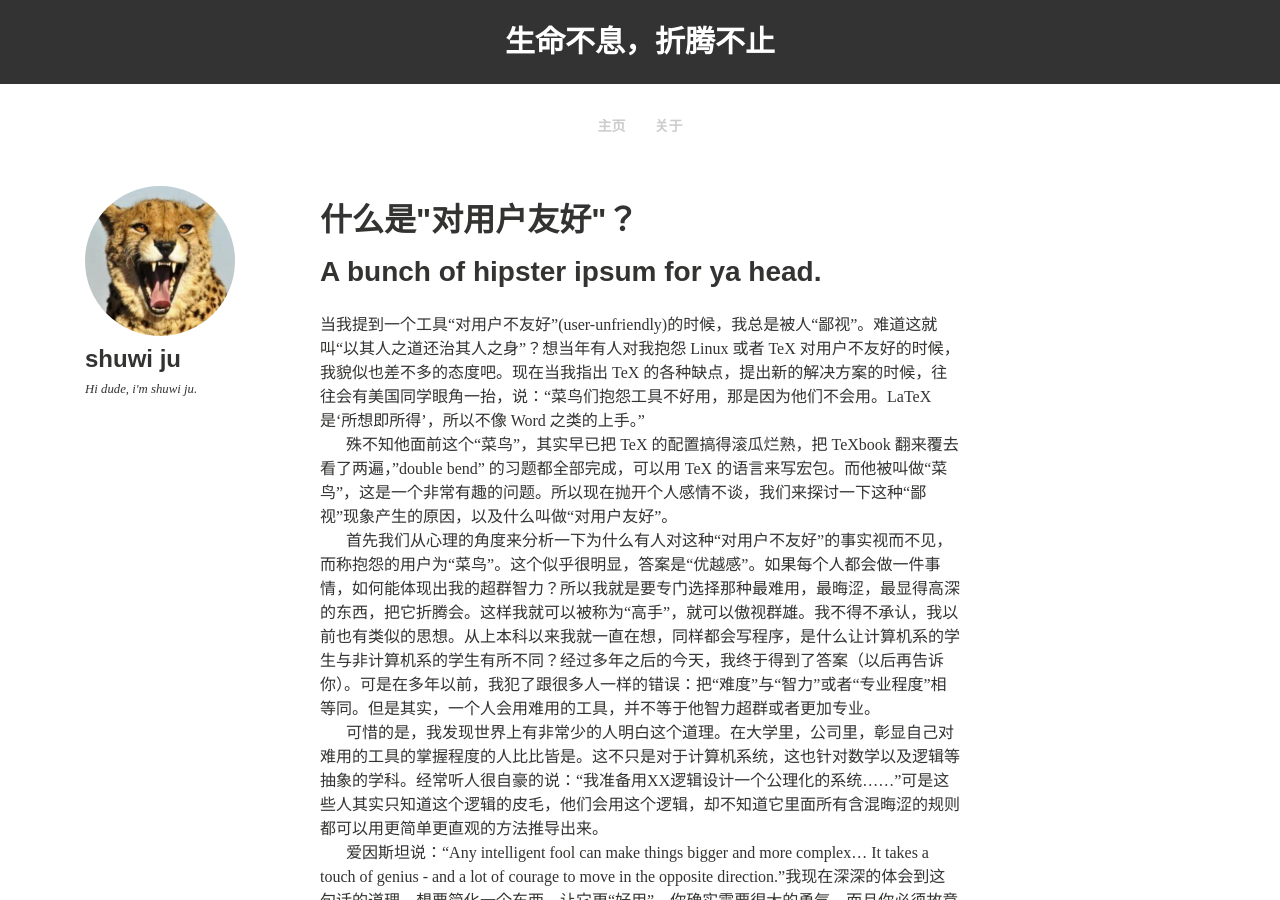
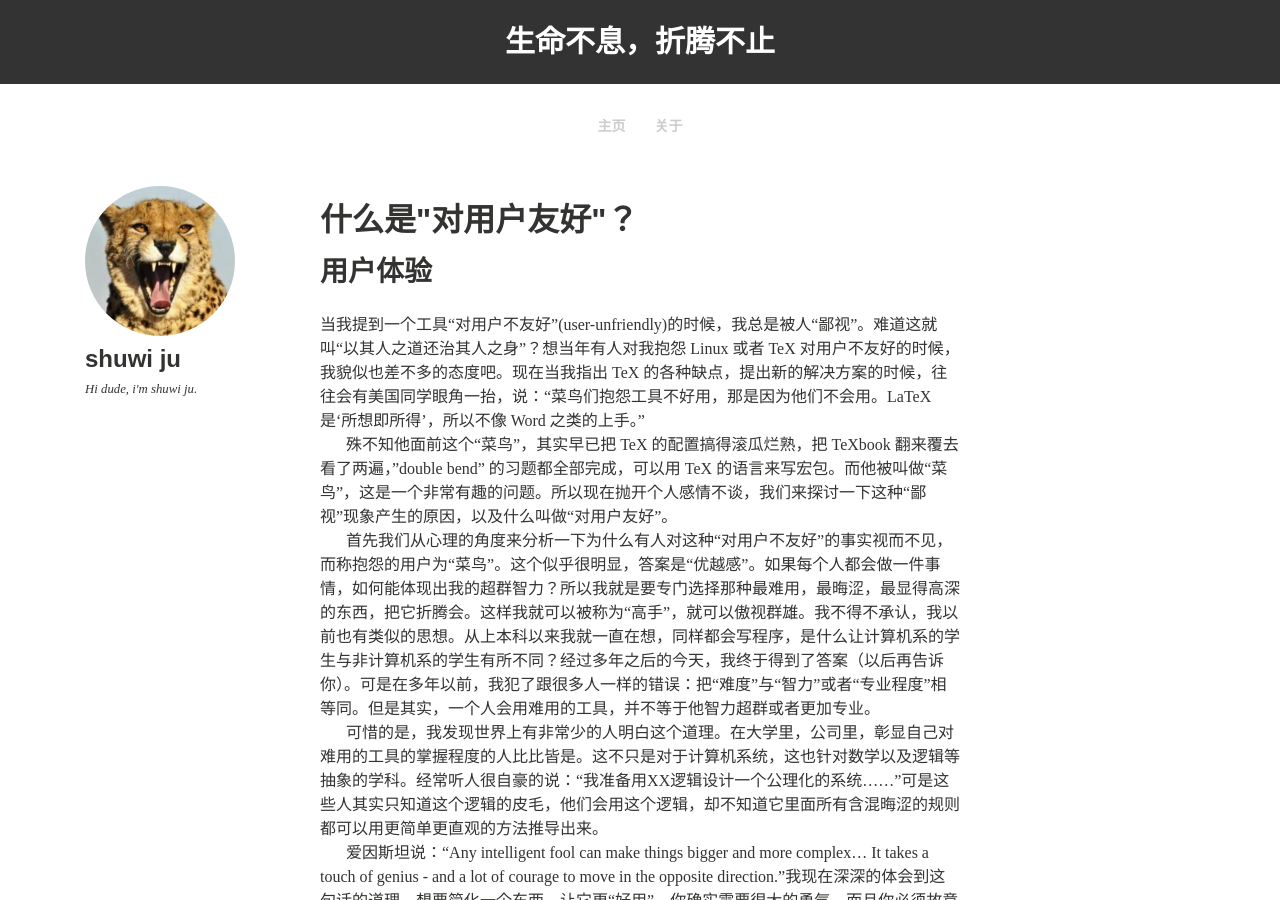
Before and after one commit to shuwi/shuwi.github.io, a Jekyll site: the page built from _posts/2014-06-22-readability-post.md, in a window 1280 px wide and 900 px high. Built offline with Jekyll 4.4.1, drawn with Linux system fonts in a browser that asks for light colours.

Commit message:
Update 2014-06-22-readability-post.md

```diff
--- a/_posts/2014-06-22-readability-post.md
+++ b/_posts/2014-06-22-readability-post.md
@@ -1,8 +1,8 @@
 ---
 layout: post
 title: "什么是\"对用户友好\"？"
-tagline: "A bunch of hipster ipsum for ya head."
-description: "A ton of text to test readability."
+tagline: "用户体验"
+description: "来自王垠博客."
 category: articles
 tags: [sample post, readability, test]
 ---
```
